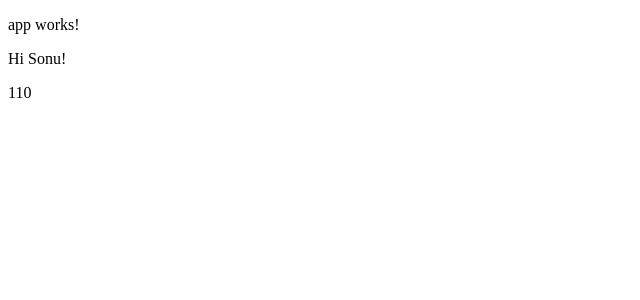
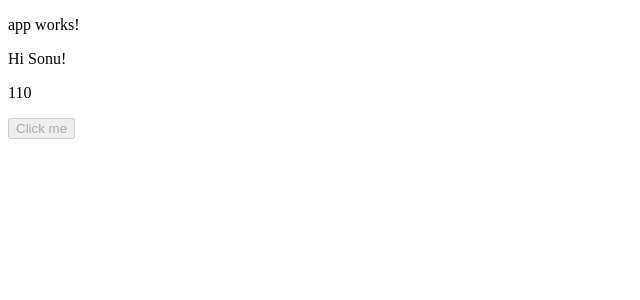
Before and after one commit to vamandeshmukh/deloitte-app, an Angular app: page / in a window 1280 px wide. Shown: the top 300 px of the page, without its empty margins (0-640 px from the left). Built offline with nearby package versions, Linux system fonts and the light colour scheme.

Commit message:
ng-basics

```diff
--- a/src/app/app.component.html
+++ b/src/app/app.component.html
@@ -2,6 +2,9 @@
   <p>app works!</p>
   <p> Hi {{ firstName }}! </p>
   <p> {{ salary + 10 }} </p>
+  <!-- <button type="button" [disabled]="false">Click me</button> -->
+
+  <button type="button" [disabled]="isDisabled">Click me</button>
 
 
   <!-- <app-home></app-home>
--- a/src/app/app.component.ts
+++ b/src/app/app.component.ts
@@ -9,4 +9,5 @@ export class AppComponent {
   title = 'deloitte-app';
   firstName = 'Sonu';
   salary = 100;
+  isDisabled = true;
 }
```
